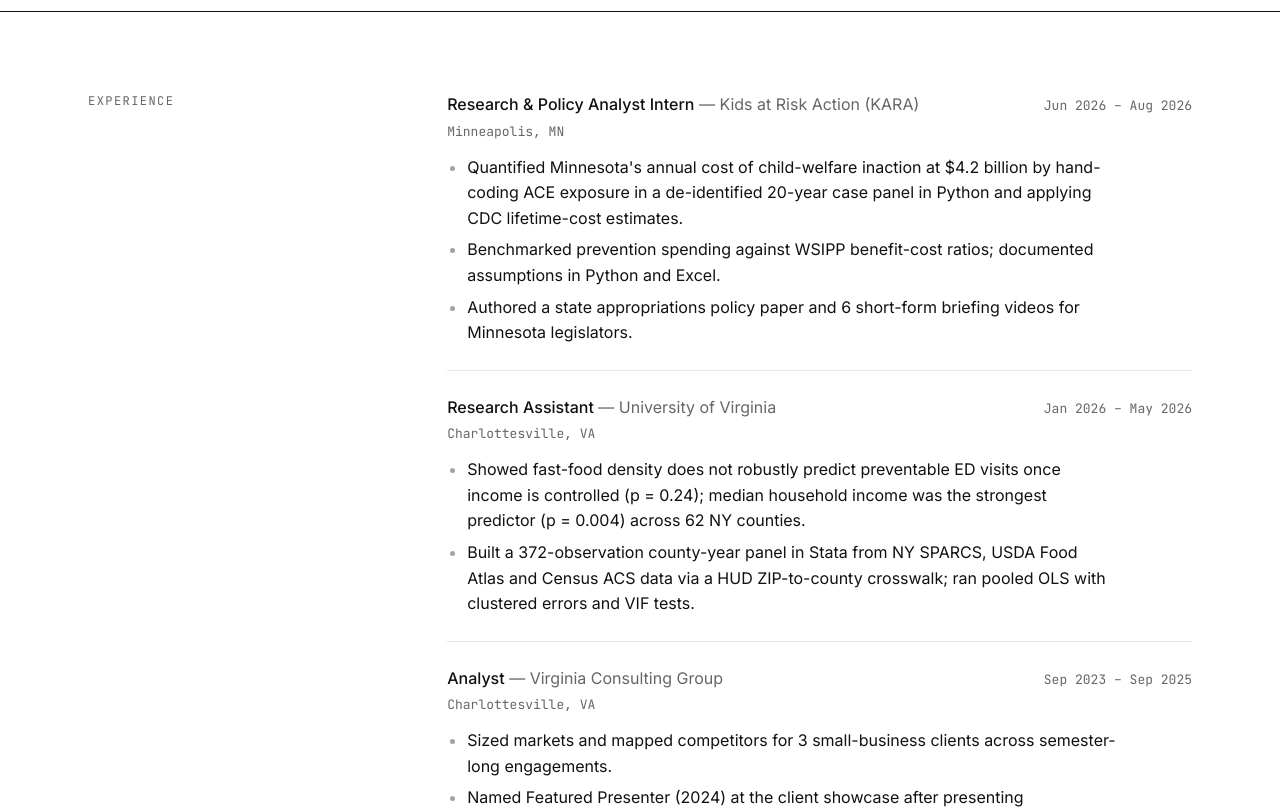
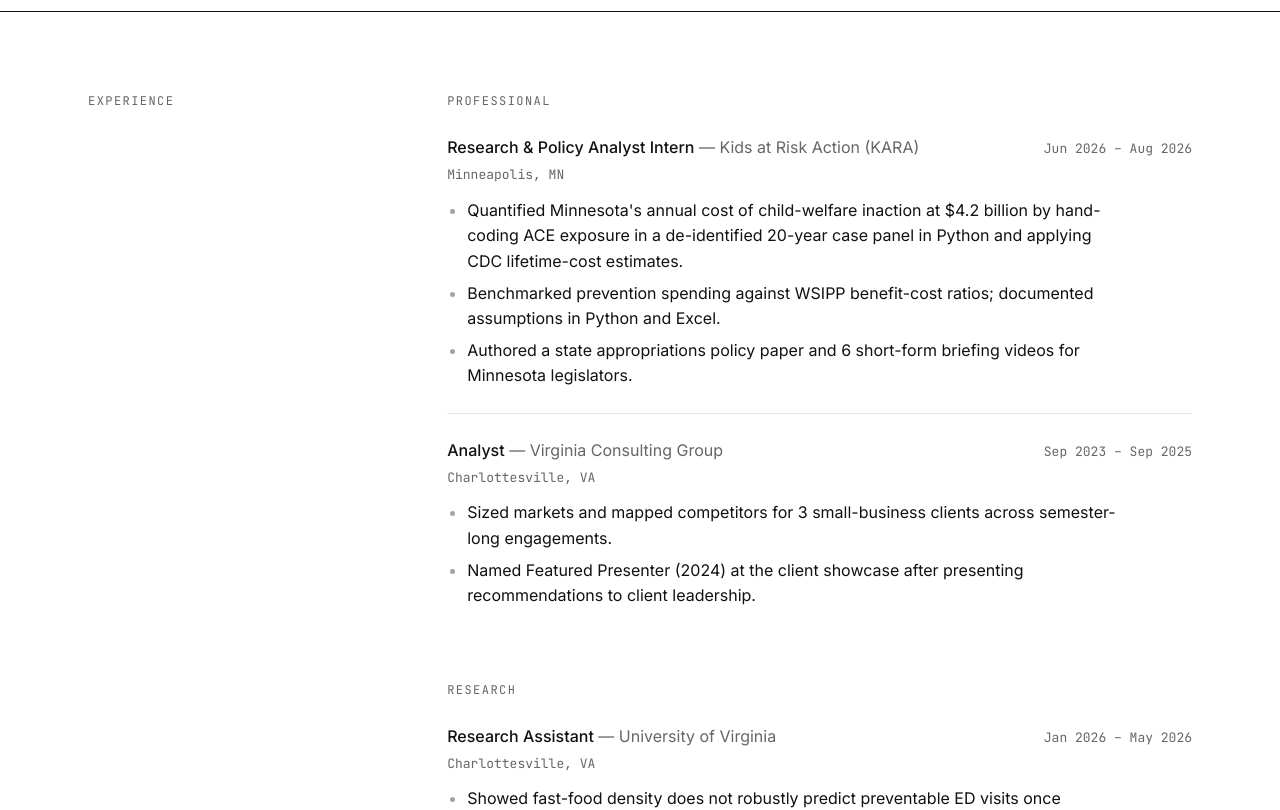
Before and after one commit to jpark875/Jport, a Next.js app: page / in a window 1280 px wide. Shown: the part 3960-4770 px from the top of the page. Built offline with nearby package versions, Linux system fonts and the light colour scheme; no server answers.

Commit message:
Move KARA to professional experience; split experience into professional and research

```diff
--- a/components/Experience.tsx
+++ b/components/Experience.tsx
@@ -1,7 +1,12 @@
-import { experience } from "@/data/experience";
+import { experience, type Role } from "@/data/experience";
 import { showDrafts } from "@/lib/research";
-import { meta } from "@/lib/ui";
+import { label, meta } from "@/lib/ui";
 import Section from "./Section";
+
+const groups: { kind: Role["kind"]; title: string }[] = [
+  { kind: "professional", title: "Professional" },
+  { kind: "research", title: "Research" },
+];
 
 export default function Experience() {
   const roles = experience.filter((role) => showDrafts || !role.draft);
@@ -9,8 +14,14 @@
 
   return (
     <Section id="experience" title="Experience">
+      {groups.map(({ kind, title }) => {
+        const group = roles.filter((role) => role.kind === kind);
+        if (!group.length) return null;
+        return (
+          <div key={kind} className="mb-12 last:mb-0">
+            <h3 className={`${label} mb-6`}>{title}</h3>
             <ul>
-        {roles.map((role) => (
+              {group.map((role) => (
                 <li
                   key={`${role.title}-${role.org}-${role.start}`}
                   className="border-b border-neutral-200 py-6 first:pt-0 last:border-b-0"
@@ -36,6 +47,9 @@
                 </li>
               ))}
             </ul>
+          </div>
+        );
+      })}
     </Section>
   );
 }
--- a/data/experience.ts
+++ b/data/experience.ts
@@ -4,6 +4,7 @@
   place?: string;
   start: string;
   end?: string;
+  kind: "professional" | "research";
   points?: string[];
   draft?: boolean;
 };
@@ -12,6 +13,7 @@
   {
     title: "Research & Policy Analyst Intern",
     org: "Kids at Risk Action (KARA)",
+    kind: "professional",
     place: "Minneapolis, MN",
     start: "Jun 2026",
     end: "Aug 2026",
@@ -22,8 +24,21 @@
     ],
   },
   {
+    title: "Analyst",
+    org: "Virginia Consulting Group",
+    kind: "professional",
+    place: "Charlottesville, VA",
+    start: "Sep 2023",
+    end: "Sep 2025",
+    points: [
+      "Sized markets and mapped competitors for 3 small-business clients across semester-long engagements.",
+      "Named Featured Presenter (2024) at the client showcase after presenting recommendations to client leadership.",
+    ],
+  },
+  {
     title: "Research Assistant",
     org: "University of Virginia",
+    kind: "research",
     place: "Charlottesville, VA",
     start: "Jan 2026",
     end: "May 2026",
@@ -32,15 +47,4 @@
       "Built a 372-observation county-year panel in Stata from NY SPARCS, USDA Food Atlas and Census ACS data via a HUD ZIP-to-county crosswalk; ran pooled OLS with clustered errors and VIF tests.",
     ],
   },
-  {
-    title: "Analyst",
-    org: "Virginia Consulting Group",
-    place: "Charlottesville, VA",
-    start: "Sep 2023",
-    end: "Sep 2025",
-    points: [
-      "Sized markets and mapped competitors for 3 small-business clients across semester-long engagements.",
-      "Named Featured Presenter (2024) at the client showcase after presenting recommendations to client leadership.",
-    ],
-  },
 ];
```
Also changed, not shown: 1 other file (tests, documents, lock files or other folders). Lines whose indentation alone changed are shown as unchanged.
